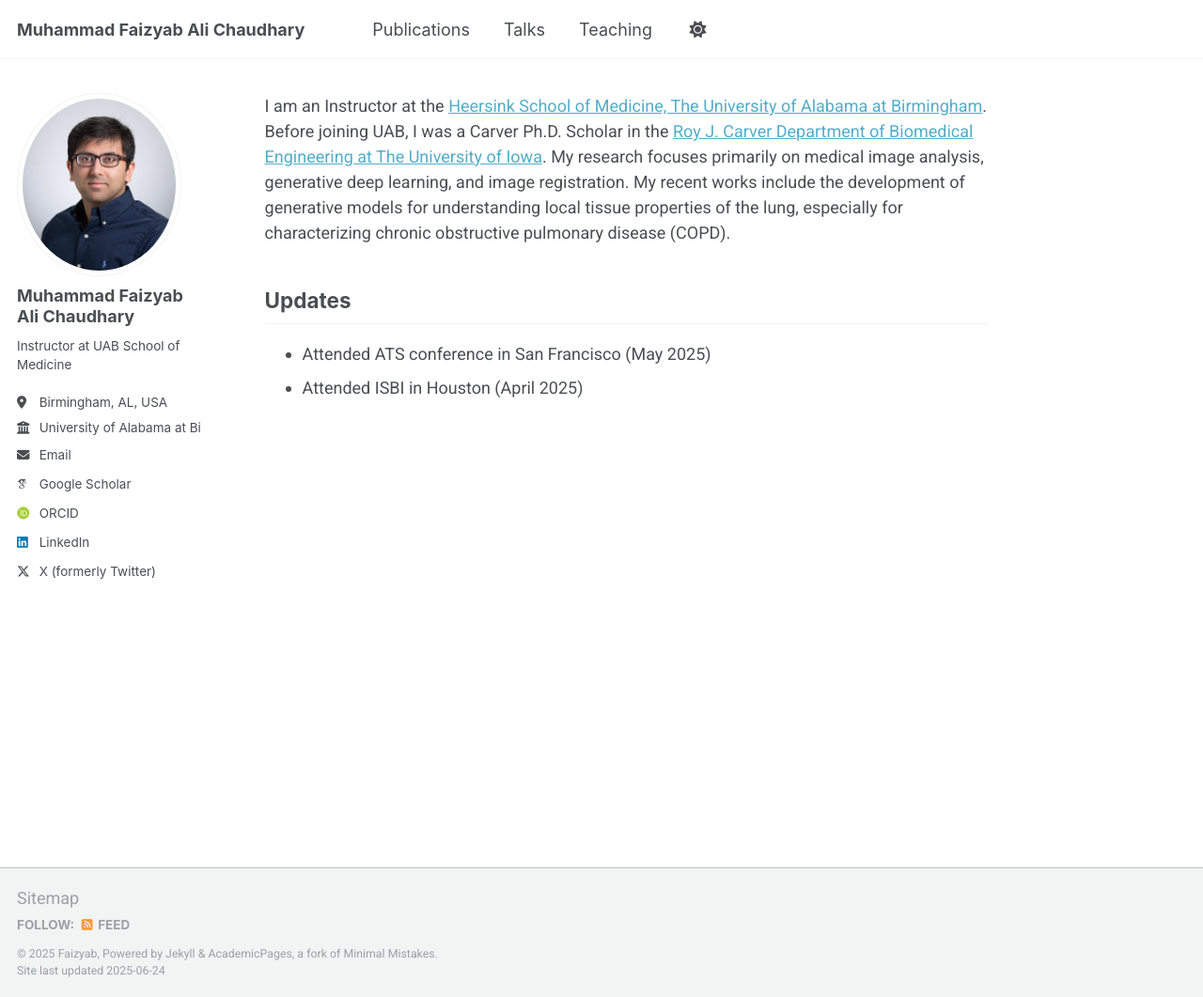
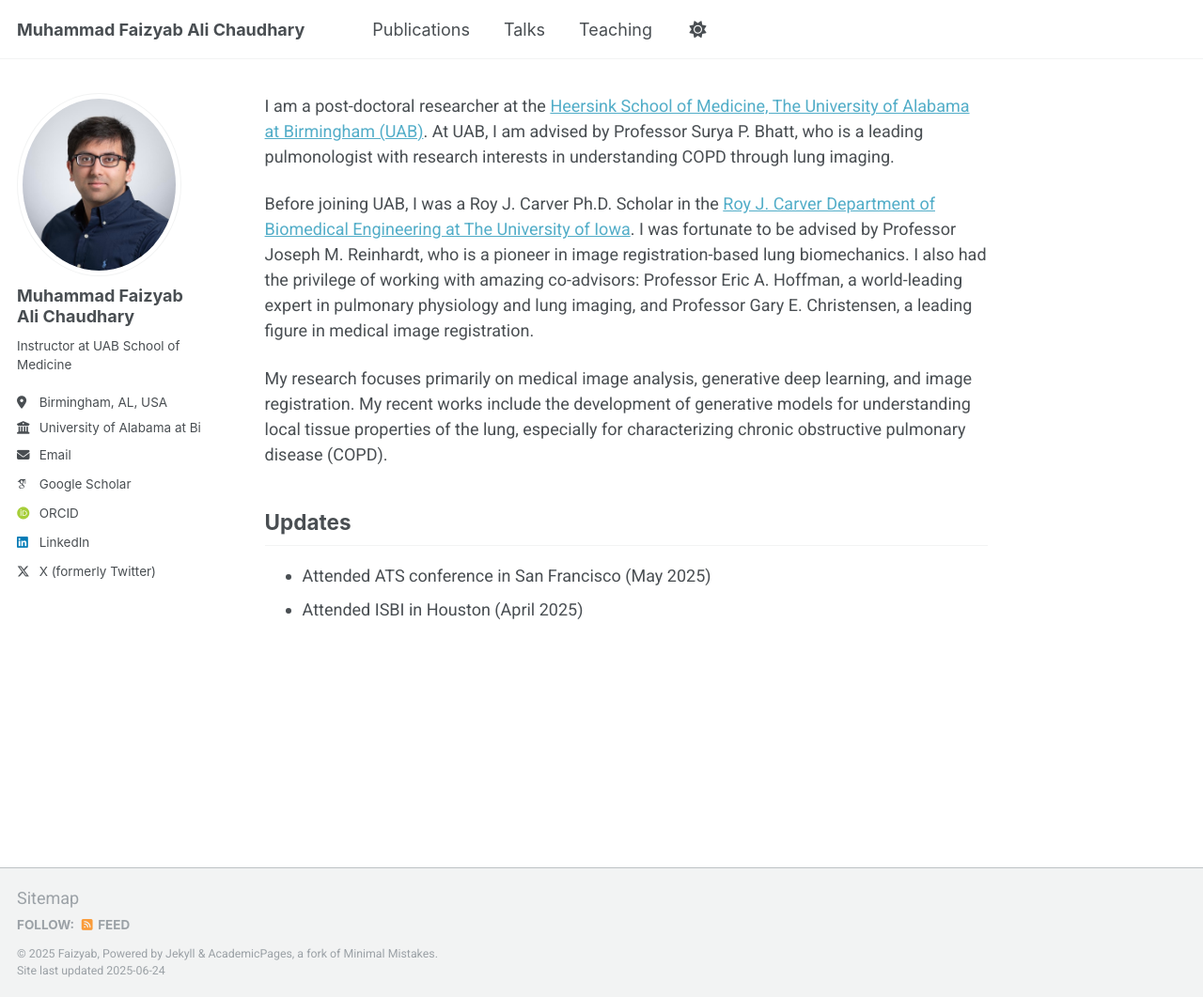
Before and after one commit to MFaizyabAli/mfaizyabali.github.io, a Jekyll site: the page built from _pages/about.md, in a window 1280 px wide and 1061 px high. Shown: the whole window at 94% size. Built offline with Jekyll 4.4.1, drawn with Linux system fonts in a browser that asks for light colours; some web fonts are replaced.

Commit message:
Update about.md

```diff
--- a/_pages/about.md
+++ b/_pages/about.md
@@ -6,7 +6,11 @@ redirect_from:
   - /about.html
 ---
 
-I am an Instructor at the [Heersink School of Medicine, The University of Alabama at Birmingham](https://www.uab.edu/medicine/home/). Before joining UAB, I was a Carver Ph.D. Scholar in the [Roy J. Carver Department of Biomedical Engineering at The University of Iowa](https://engineering.uiowa.edu/bme). My research focuses primarily on medical image analysis, generative deep learning, and image registration. My recent works include the development of generative models for understanding local tissue properties of the lung, especially for characterizing chronic obstructive pulmonary disease (COPD).
+I am a post-doctoral researcher at the [Heersink School of Medicine, The University of Alabama at Birmingham (UAB)](https://www.uab.edu/medicine/home/). At UAB, I am advised by Professor Surya P. Bhatt, who is a leading pulmonologist with research interests in understanding COPD through lung imaging.
+
+Before joining UAB, I was a Roy J. Carver Ph.D. Scholar in the [Roy J. Carver Department of Biomedical Engineering at The University of Iowa](https://engineering.uiowa.edu/bme). I was fortunate to be advised by Professor Joseph M. Reinhardt, who is a pioneer in image registration-based lung biomechanics. I also had the privilege of working with amazing co-advisors: Professor Eric A. Hoffman, a world-leading expert in pulmonary physiology and lung imaging, and Professor Gary E. Christensen, a leading figure in medical image registration.
+
+My research focuses primarily on medical image analysis, generative deep learning, and image registration. My recent works include the development of generative models for understanding local tissue properties of the lung, especially for characterizing chronic obstructive pulmonary disease (COPD).
 
 
 Updates
```
